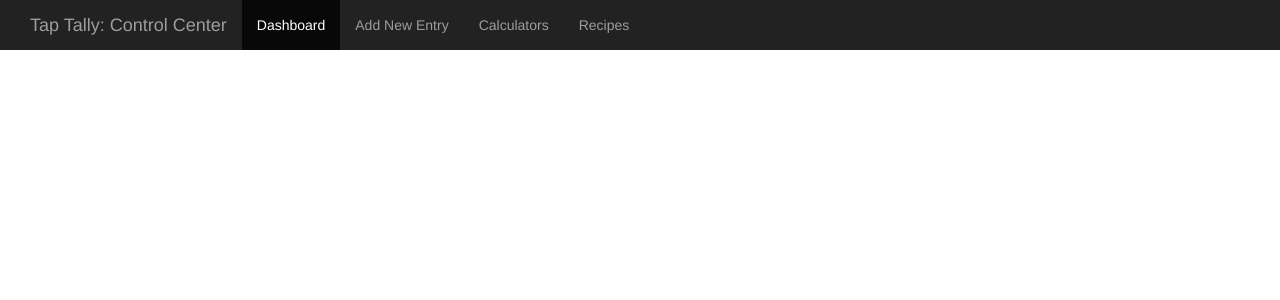
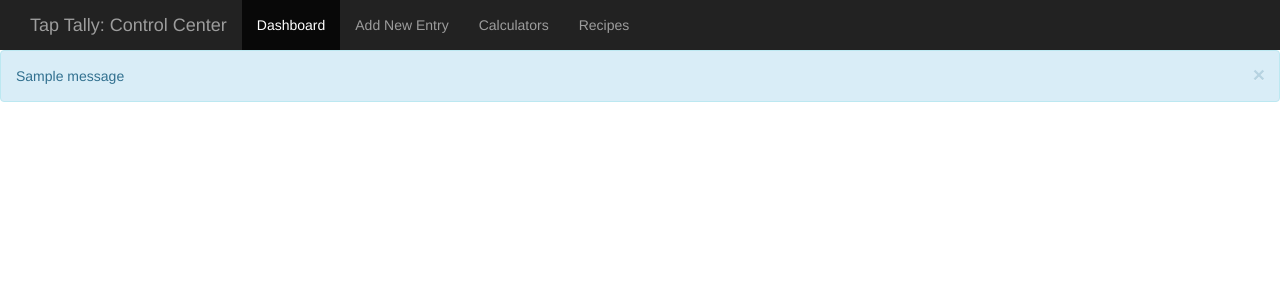
Before and after one commit to bkgreve/tap-tally, a Flask app: template tap_tally/templates/base.html in a window 1280 px wide. Shown: the top 300 px of the page. Run offline with Flask 2, Linux system fonts and the light colour scheme; the template is opened without the code that fills it: most values are stand-ins (such as "Sample title", 1, 10 or a date in 2020); one stand-in notice (Sample message) is shown; some libraries are stand-ins or nearby versions.

Commit message:
Display flashed messages below navbar

```diff
--- a/tap_tally/templates/base.html
+++ b/tap_tally/templates/base.html
@@ -25,4 +25,17 @@
     </ul>
   </div>
 </div>
+
+<!-- Show flashed messages below nav bar -->
+{% with messages = get_flashed_messages() %}
+{% if messages %}
+{% for message in messages %}
+<div class="alert alert-info alert-dismissable">
+  <a href="#" class="close" data-dismiss="alert" aria-label="close">&times;</a>
+  {{ message }}
+</div>
+{% endfor %}
+{% endif %}
+{% endwith %}
+
 {% endblock %}
```
